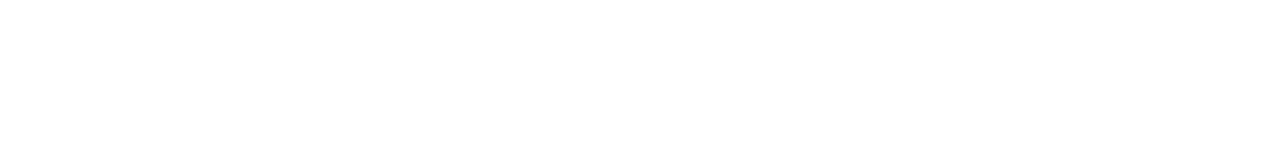
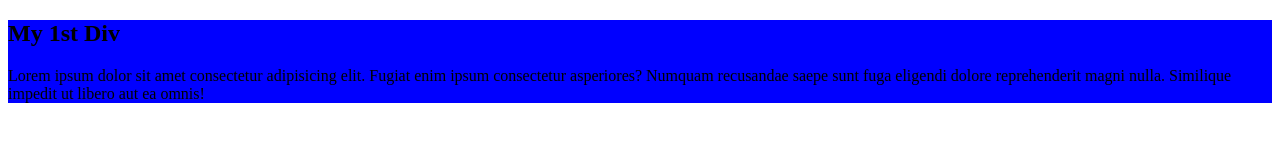
Before and after one commit to Hridoy-Web-Pro/web-pro-hridoy, a plain HTML site: page index.html in a window 1280 px wide. Drawn offline with Linux system fonts and the light colour scheme.

Commit message:
added the first blog

```diff
--- /dev/null
+++ b/css/style.css
@@ -0,0 +1,3 @@
+div{
+  background-color: blue;
+}
--- a/index.html
+++ b/index.html
@@ -3,9 +3,22 @@
 <head>
   <meta charset="UTF-8">
   <meta name="viewport" content="width=device-width, initial-scale=1.0">
+  <link rel="stylesheet" href="css/style.css">
   <title>Web Pro Hridoy</title>
 </head>
 <body>
 
+
+<div>
+  <h2>My 1st Div</h2>
+  <p>Lorem ipsum dolor sit amet consectetur adipisicing elit. Fugiat enim ipsum consectetur asperiores? Numquam recusandae saepe sunt fuga eligendi dolore reprehenderit magni nulla. Similique impedit ut libero aut ea omnis!</p>
+</div>
+
+
+
+
+
+
+
 </body>
 </html>
```
